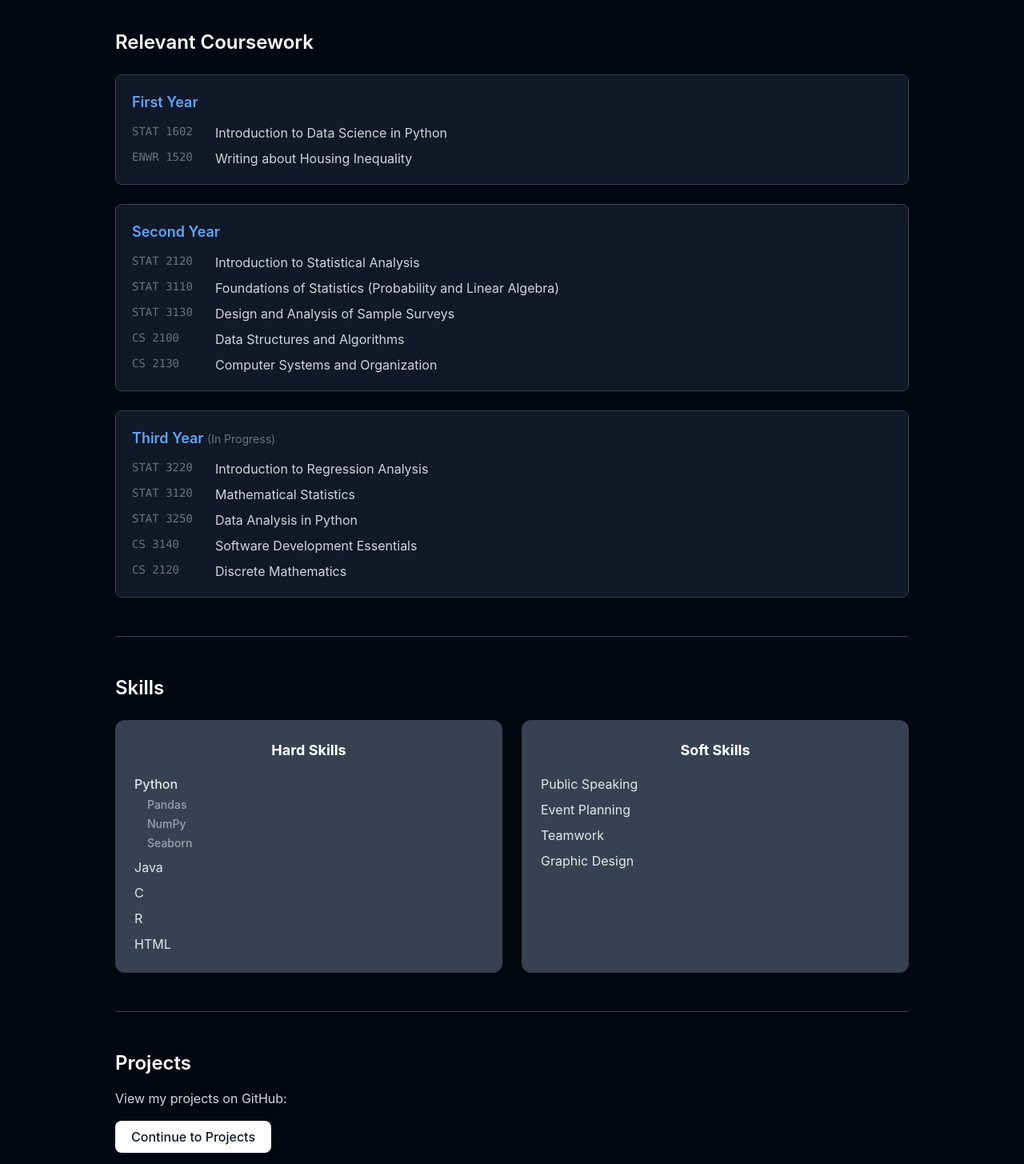
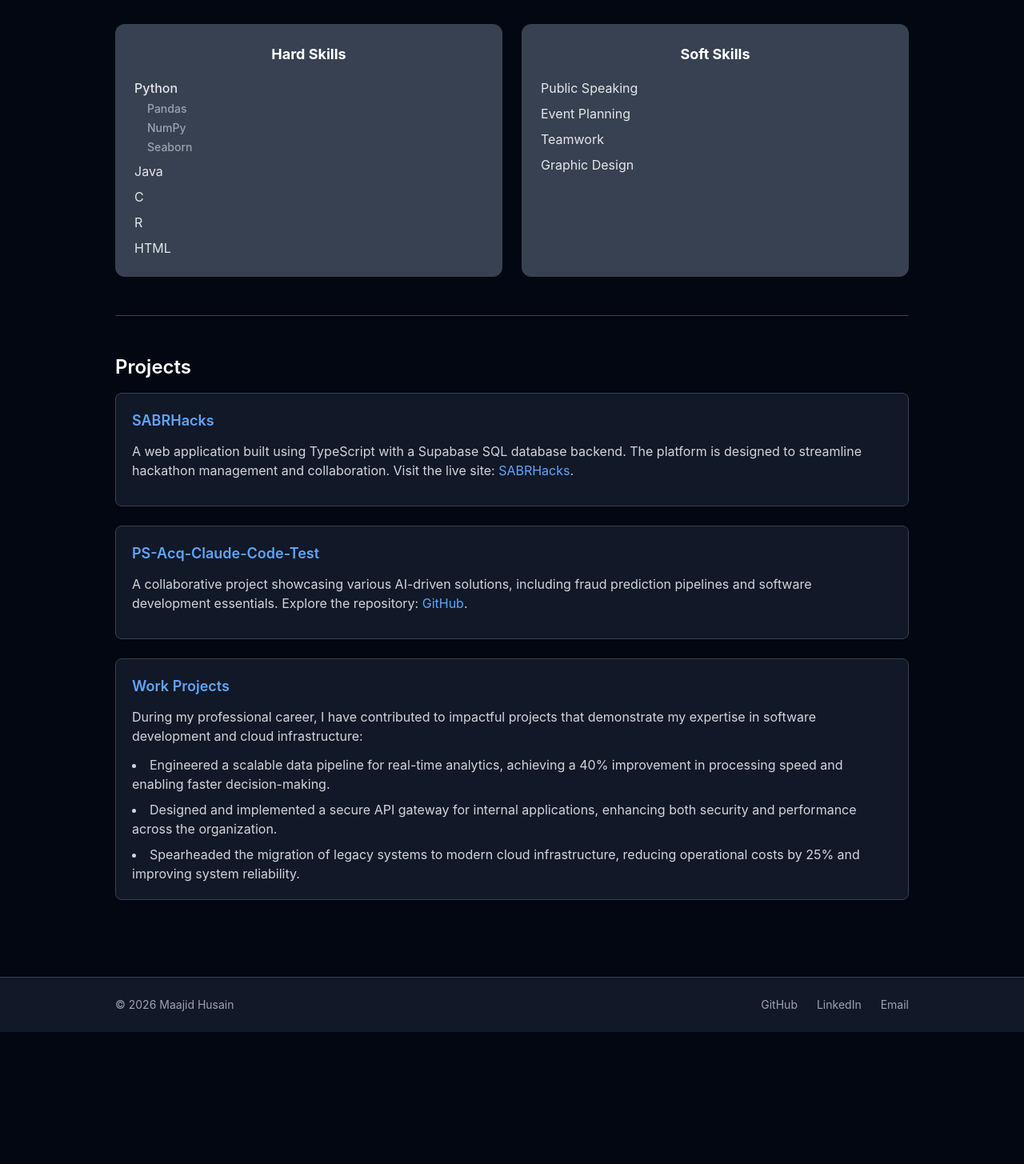
Before and after one commit to maajidhusain/maajidhusain.github.io, a Next.js app: page /portfolio in a window 1280 px wide. Shown: the part 435-1890 px from the top of the page at 80% size. After the commit the page ends 1725 px from the top, so only its background shows below. Built offline with nearby package versions, Linux system fonts and the light colour scheme.

Commit message:
updated metadata

```diff
--- a/app/about/page.tsx
+++ b/app/about/page.tsx
@@ -1,5 +1,6 @@
 import Slideshow from "@/components/Slideshow";
 import Image from "next/image";
+import ImgStack from "@/components/ui/image-stack";
 
 const slides = [
   { src: "/images/img5.jpeg", caption: "Fireside Chat at Data Fest at UVA 2022" },
@@ -9,10 +10,10 @@ const slides = [
   { src: "/images/img4.jpeg", caption: "Spending time with friends" },
 ];
 
-const bathroomImages = [
-  { src: "/images/bathroombefore.png", desc: "Bathroom before renovation" },
-  { src: "/images/bathroomafter1.png", desc: "Image 1 of bathroom after renovation" },
-  { src: "/images/bathroomafter2.png", desc: "Image 2 of bathroom after renovation" },
+const bathroomImageUrls = [
+  "/images/bathroombefore.png",
+  "/images/bathroomafter1.png",
+  "/images/bathroomafter2.png",
 ];
 
 export default function About() {
@@ -74,23 +75,8 @@ export default function About() {
         <p className="text-gray-300 mb-6">
           Using these skills, I have completed many projects at home, from building a large firepit/grill to renovating two of the bathrooms in my home.
         </p>
-        <div className="flex flex-wrap gap-4">
-          {bathroomImages.map((img) => (
-            <div key={img.src} className="bg-gray-900 border border-gray-700 rounded-lg overflow-hidden">
-              <a href={img.src} target="_blank" rel="noopener noreferrer">
-                <div className="relative w-60 h-48">
-                  <Image
-                    src={img.src}
-                    alt={img.desc}
-                    fill
-                    sizes="240px"
-                    className="object-cover hover:opacity-90 transition-opacity"
-                  />
-                </div>
-              </a>
-              <p className="text-gray-400 text-sm text-center px-3 py-2">{img.desc}</p>
-            </div>
-          ))}
+        <div className="h-full flex items-center justify-center">
+          <ImgStack images={bathroomImageUrls} />
         </div>
       </section>
     </div>
--- a/app/contact/page.tsx
+++ b/app/contact/page.tsx
@@ -10,6 +10,13 @@ export default function Contact() {
     setStatus("submitting");
     const form = e.currentTarget;
     const data = new FormData(form);
+
+    // Honeypot field check
+    if (data.get("_honeypot")) {
+      setStatus("error");
+      return;
+    }
+
     try {
       const res = await fetch("https://getform.io/f/c23a28ac-a108-4589-8f5c-3c8702566925", {
         method: "POST",
@@ -58,6 +65,9 @@ export default function Contact() {
           </div>
         ) : (
           <form onSubmit={handleSubmit} className="space-y-5">
+            {/* Honeypot field for spam protection */}
+            <input type="text" name="_honeypot" style={{ display: "none" }} tabIndex={-1} autoComplete="off" />
+
             <div>
               <label htmlFor="email" className="block text-sm font-medium text-gray-300 mb-1">Email address <span className="text-red-400">*</span></label>
               <input type="email" name="email" id="email" required placeholder="Enter email"
@@ -82,8 +92,8 @@ export default function Contact() {
             <hr className="border-gray-700" />
             <div>
               <label htmlFor="question" className="block text-sm font-medium text-gray-300 mb-1">What would you like to know? <span className="text-red-400">*</span></label>
-              <input type="text" name="question" id="question" required placeholder="Enter Question Here"
-                className="w-full bg-gray-800 border border-gray-600 rounded-lg px-3 py-2 text-white placeholder-gray-500 focus:outline-none focus:border-blue-500 transition-colors" />
+              <textarea name="question" id="question" required placeholder="Enter Question Here"
+                className="w-full bg-gray-800 border border-gray-600 rounded-lg px-3 py-2 text-white placeholder-gray-500 focus:outline-none focus:border-blue-500 transition-colors" rows={4}></textarea>
             </div>
             <hr className="border-gray-700" />
             {status === "error" && (
--- a/app/portfolio/page.tsx
+++ b/app/portfolio/page.tsx
@@ -6,51 +6,10 @@ export default function Portfolio() {
       <nav className="bg-gray-900 border border-gray-700 rounded-lg p-4">
         <h2 className="text-sm font-semibold text-gray-400 uppercase tracking-wider mb-2">Table of Contents</h2>
         <ol className="list-decimal list-inside space-y-1 text-blue-400">
-          <li>
-            <a href="#coursework" className="hover:underline">Relevant Coursework</a>
-            <ul className="ml-6 mt-1 space-y-1 list-disc list-inside">
-              <li><a href="#first-year" className="hover:underline">First Year</a></li>
-              <li><a href="#second-year" className="hover:underline">Second Year</a></li>
-              <li><a href="#third-year" className="hover:underline">Third Year</a></li>
-            </ul>
-          </li>
           <li><a href="#skills" className="hover:underline">Skills</a></li>
           <li><a href="#projects" className="hover:underline">Projects</a></li>
         </ol>
       </nav>
-
-      <section id="coursework">
-        <h2 className="text-2xl font-semibold text-white mb-6">Relevant Coursework</h2>
-        <div className="space-y-6">
-          <div id="first-year" className="bg-gray-900 border border-gray-700 rounded-lg p-5">
-            <h3 className="text-lg font-semibold text-blue-400 mb-3">First Year</h3>
-            <ul className="space-y-2 text-gray-300">
-              <li className="flex gap-2"><span className="text-gray-500 font-mono text-sm w-24 flex-shrink-0">STAT 1602</span> Introduction to Data Science in Python</li>
-              <li className="flex gap-2"><span className="text-gray-500 font-mono text-sm w-24 flex-shrink-0">ENWR 1520</span> Writing about Housing Inequality</li>
-            </ul>
-          </div>
-          <div id="second-year" className="bg-gray-900 border border-gray-700 rounded-lg p-5">
-            <h3 className="text-lg font-semibold text-blue-400 mb-3">Second Year</h3>
-            <ul className="space-y-2 text-gray-300">
-              <li className="flex gap-2"><span className="text-gray-500 font-mono text-sm w-24 flex-shrink-0">STAT 2120</span> Introduction to Statistical Analysis</li>
-              <li className="flex gap-2"><span className="text-gray-500 font-mono text-sm w-24 flex-shrink-0">STAT 3110</span> Foundations of Statistics (Probability and Linear Algebra)</li>
-              <li className="flex gap-2"><span className="text-gray-500 font-mono text-sm w-24 flex-shrink-0">STAT 3130</span> Design and Analysis of Sample Surveys</li>
-              <li className="flex gap-2"><span className="text-gray-500 font-mono text-sm w-24 flex-shrink-0">CS 2100</span> Data Structures and Algorithms</li>
-              <li className="flex gap-2"><span className="text-gray-500 font-mono text-sm w-24 flex-shrink-0">CS 2130</span> Computer Systems and Organization</li>
-            </ul>
-          </div>
-          <div id="third-year" className="bg-gray-900 border border-gray-700 rounded-lg p-5">
-            <h3 className="text-lg font-semibold text-blue-400 mb-3">Third Year <span className="text-gray-500 text-sm font-normal">(In Progress)</span></h3>
-            <ul className="space-y-2 text-gray-300">
-              <li className="flex gap-2"><span className="text-gray-500 font-mono text-sm w-24 flex-shrink-0">STAT 3220</span> Introduction to Regression Analysis</li>
-              <li className="flex gap-2"><span className="text-gray-500 font-mono text-sm w-24 flex-shrink-0">STAT 3120</span> Mathematical Statistics</li>
-              <li className="flex gap-2"><span className="text-gray-500 font-mono text-sm w-24 flex-shrink-0">STAT 3250</span> Data Analysis in Python</li>
-              <li className="flex gap-2"><span className="text-gray-500 font-mono text-sm w-24 flex-shrink-0">CS 3140</span> Software Development Essentials</li>
-              <li className="flex gap-2"><span className="text-gray-500 font-mono text-sm w-24 flex-shrink-0">CS 2120</span> Discrete Mathematics</li>
-            </ul>
-          </div>
-        </div>
-      </section>
 
       <hr className="border-gray-700" />
 
@@ -89,15 +48,40 @@ export default function Portfolio() {
 
       <section id="projects">
         <h2 className="text-2xl font-semibold text-white mb-4">Projects</h2>
-        <p className="text-gray-300 mb-4">View my projects on GitHub:</p>
-        <a
-          href="https://maajidhusain.github.io"
-          target="_blank"
-          rel="noopener noreferrer"
-          className="inline-block bg-white text-gray-900 font-medium px-5 py-2 rounded-lg hover:bg-gray-200 transition-colors"
-        >
-          Continue to Projects
-        </a>
+
+        <div className="space-y-6">
+          <div className="bg-gray-900 border border-gray-700 rounded-lg p-5">
+            <h3 className="text-lg font-semibold text-blue-400 mb-3">SABRHacks</h3>
+            <p className="text-gray-300 mb-3">
+              A web application built using TypeScript with a Supabase SQL database backend. The platform is designed to streamline hackathon management and collaboration. Visit the live site: <a href="https://sabr-hacks.vercel.app" className="text-blue-400 hover:underline">SABRHacks</a>.
+            </p>
+          </div>
+
+          <div className="bg-gray-900 border border-gray-700 rounded-lg p-5">
+            <h3 className="text-lg font-semibold text-blue-400 mb-3">PS-Acq-Claude-Code-Test</h3>
+            <p className="text-gray-300 mb-3">
+              A collaborative project showcasing various AI-driven solutions, including fraud prediction pipelines and software development essentials. Explore the repository: <a href="https://github.com/maajidhusain/PS-Acq-Claude-Code-Test" className="text-blue-400 hover:underline">GitHub</a>.
+            </p>
+          </div>
+
+          <div className="bg-gray-900 border border-gray-700 rounded-lg p-5">
+            <h3 className="text-lg font-semibold text-blue-400 mb-3">Work Projects</h3>
+            <p className="text-gray-300 mb-3">
+              During my professional career, I have contributed to impactful projects that demonstrate my expertise in software development and cloud infrastructure:
+            </p>
+            <ul className="list-disc list-inside text-gray-300 space-y-2">
+              <li>
+                Engineered a scalable data pipeline for real-time analytics, achieving a 40% improvement in processing speed and enabling faster decision-making.
+              </li>
+              <li>
+                Designed and implemented a secure API gateway for internal applications, enhancing both security and performance across the organization.
+              </li>
+              <li>
+                Spearheaded the migration of legacy systems to modern cloud infrastructure, reducing operational costs by 25% and improving system reliability.
+              </li>
+            </ul>
+          </div>
+        </div>
       </section>
     </div>
   );
--- /dev/null
+++ b/components/ui/image-stack.tsx
@@ -0,0 +1,90 @@
+"use client";
+
+import Image from "next/image";
+import { useState } from "react";
+
+interface ImgStackProps {
+  images: string[];
+}
+
+const STACK_ROTATIONS = [4, -3, 6, -5, 2];
+const STACK_OFFSETS = [
+  { x: 10, y: 6 },
+  { x: -8, y: 5 },
+  { x: 14, y: 8 },
+  { x: -12, y: 7 },
+  { x: 6, y: 4 },
+];
+
+export default function ImgStack({ images }: ImgStackProps) {
+  const [topIndex, setTopIndex] = useState(0);
+
+  const getCardStyle = (imageIndex: number) => {
+    const total = images.length;
+    const depth = ((imageIndex - topIndex) % total + total) % total;
+
+    if (depth === 0) {
+      return {
+        transform: "rotate(0deg) translate(0px, 0px)",
+        zIndex: total,
+        boxShadow: "0 20px 40px rgba(0,0,0,0.5)",
+      };
+    }
+
+    const rot = STACK_ROTATIONS[(depth - 1) % STACK_ROTATIONS.length];
+    const off = STACK_OFFSETS[(depth - 1) % STACK_OFFSETS.length];
+
+    return {
+      transform: `rotate(${rot}deg) translate(${off.x}px, ${off.y}px)`,
+      zIndex: total - depth,
+      boxShadow: "0 8px 20px rgba(0,0,0,0.35)",
+    };
+  };
+
+  const advance = () => setTopIndex((prev) => (prev + 1) % images.length);
+
+  return (
+    <div className="flex flex-col items-center gap-8">
+      <div className="relative w-72 h-56" style={{ perspective: "600px" }}>
+        {images.map((src, i) => (
+          <div
+            key={i}
+            className="absolute inset-0 rounded-2xl overflow-hidden cursor-pointer transition-all duration-500 ease-out"
+            style={getCardStyle(i)}
+            onClick={advance}
+          >
+            <Image
+              src={src}
+              alt={`Photo ${i + 1}`}
+              fill
+              className="object-cover"
+              sizes="288px"
+            />
+          </div>
+        ))}
+      </div>
+
+      <div className="flex items-center gap-4">
+        <div className="flex gap-1.5">
+          {images.map((_, i) => {
+            const depth = ((i - topIndex) % images.length + images.length) % images.length;
+            return (
+              <button
+                key={i}
+                onClick={() => setTopIndex(i)}
+                className={`h-1.5 rounded-full transition-all duration-300 ${
+                  depth === 0
+                    ? "w-5 bg-white"
+                    : "w-1.5 bg-gray-600 hover:bg-gray-400"
+                }`}
+              />
+            );
+          })}
+        </div>
+        <span className="text-xs text-gray-500">
+          {((topIndex % images.length) + 1)} / {images.length}
+        </span>
+      </div>
+    </div>
+  );
+}
--- a/package.json
+++ b/package.json
@@ -8,8 +8,8 @@
   },
   "dependencies": {
     "next": "15.5.14",
-    "react": "^19.0.0",
-    "react-dom": "^19.0.0"
+    "react": "^19.2.5",
+    "react-dom": "^19.2.5"
   },
   "devDependencies": {
     "@types/node": "^22.0.0",
--- a/tsconfig.json
+++ b/tsconfig.json
@@ -14,7 +14,7 @@
     "moduleResolution": "bundler",
     "resolveJsonModule": true,
     "isolatedModules": true,
-    "jsx": "preserve",
+    "jsx": "react-jsx",
     "incremental": true,
     "plugins": [
       {
```
Also changed, not shown: 2 other files (tests, documents, lock files or other folders).
